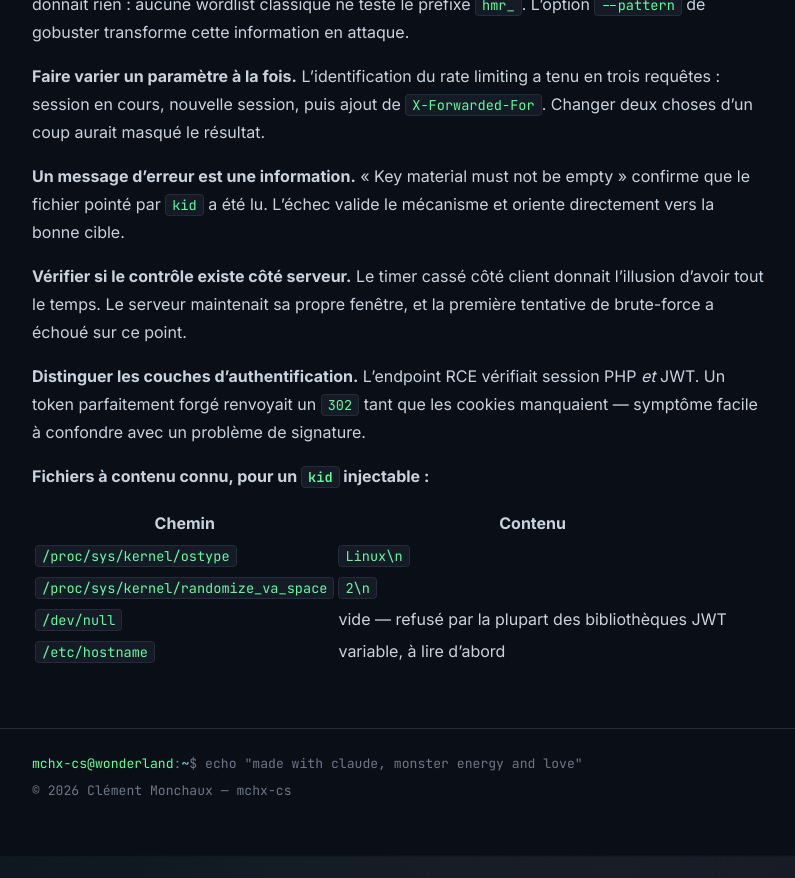
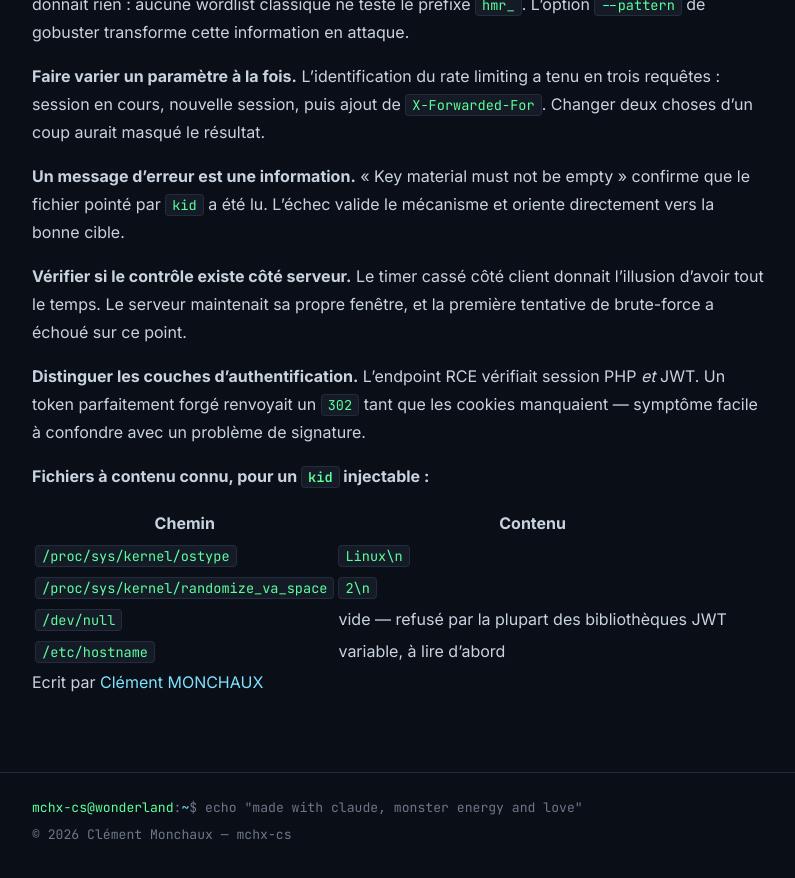
Before and after one commit to mchx-cs/mchx-cs.github.io, a Jekyll site: the page built from _posts/2026-10-01-tryhackme-hammer.md, in a window 1280 px wide and 900 px high, scrolled down 8415 px. Shown: the top 878 px of the window, without its empty margins (242-1037 px from the left). Built offline with Jekyll 4.4.1, drawn with Linux system fonts in a browser that asks for light colours; before the commit the page ends 9271 px from its top, so only the background shows below that.

Commit message:
Add author information to tryhackme-hammer post
Added author information to the document.

```diff
--- a/_posts/2026-10-01-tryhackme-hammer.md
+++ b/_posts/2026-10-01-tryhackme-hammer.md
@@ -285,3 +285,5 @@ Les vulnérabilités 5, 6 et 10 relèvent du même défaut de conception : **des
 | `/proc/sys/kernel/randomize_va_space` | `2\n` |
 | `/dev/null` | vide — refusé par la plupart des bibliothèques JWT |
 | `/etc/hostname` | variable, à lire d'abord |
+
+Ecrit par [Clément MONCHAUX](https://tryhackme.com/p/clem.mchx)
```
